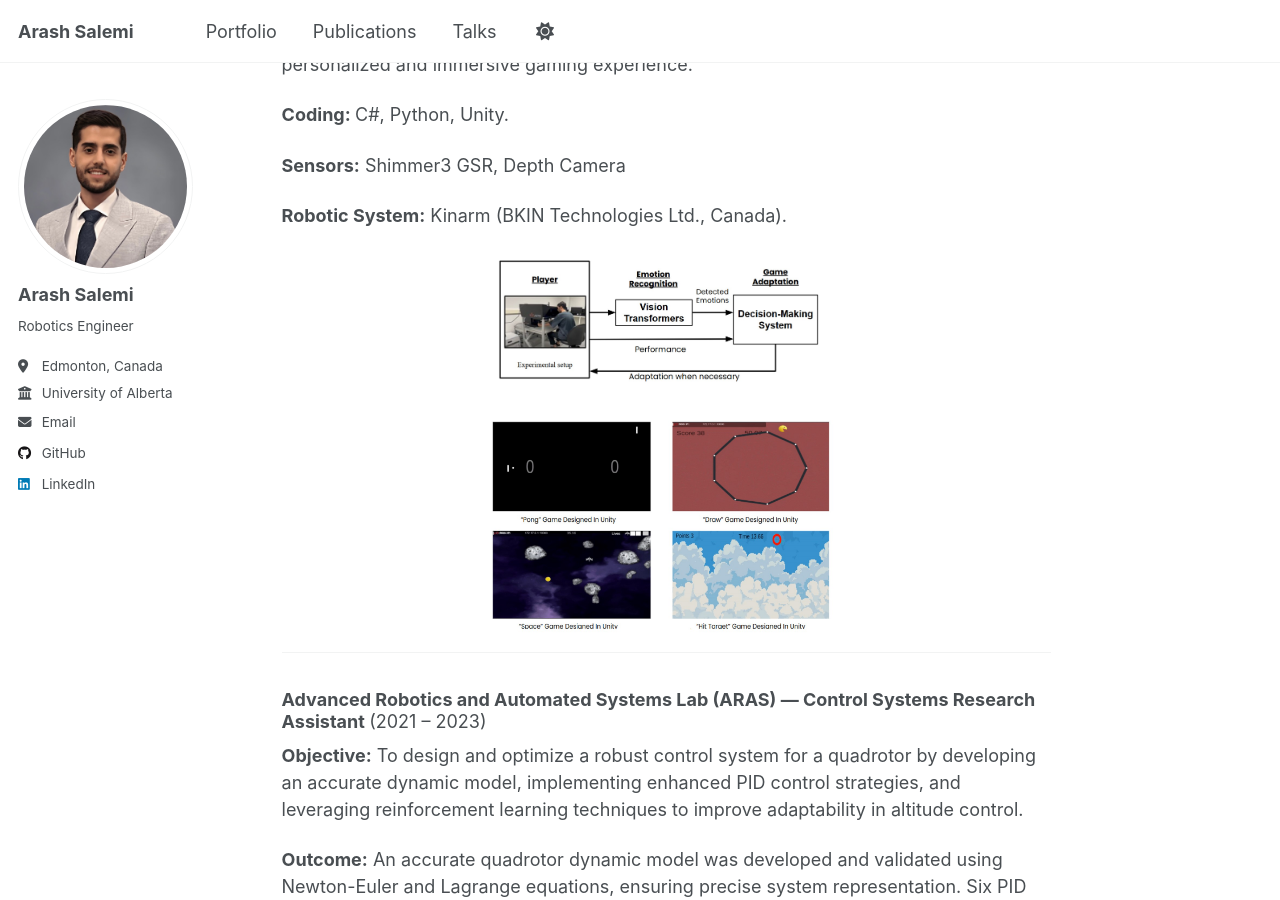
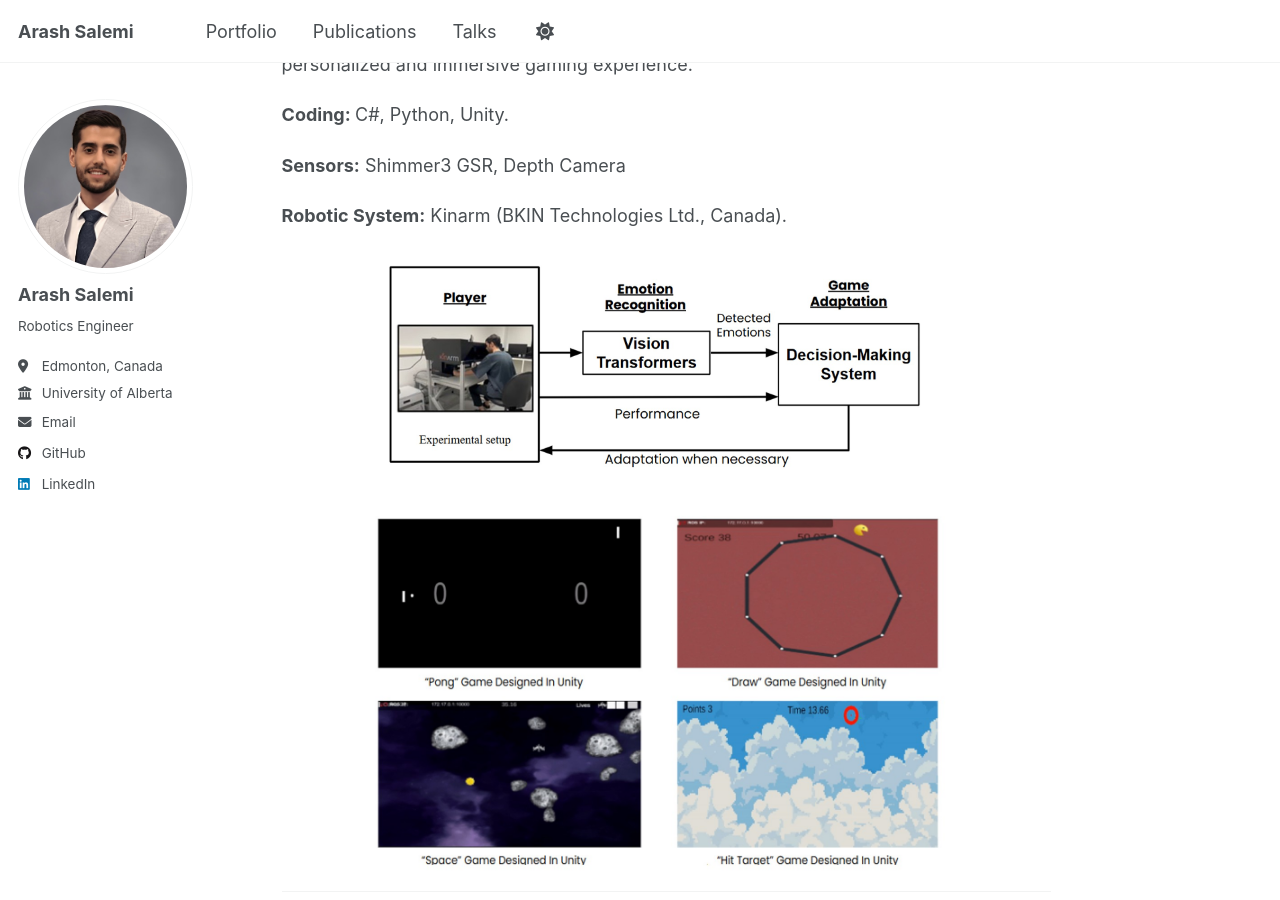
Before and after one commit to arash-salemi/arash-salemi.github.io, a Jekyll site: the page built from _pages/portfolio.md, in a window 1280 px wide and 900 px high, scrolled down 2577 px. Built offline with Jekyll 4.4.1, drawn with Linux system fonts in a browser that asks for light colours; a script that is not in the unit is left out.

Commit message:
Update portfolio.md

```diff
--- a/_pages/portfolio.md
+++ b/_pages/portfolio.md
@@ -59,11 +59,11 @@ With over four years of experience, I integrate system identification, optimizat
 
 <div style="text-align: center;">
 
-  <div class="frame" style="display: inline-block; width:60%; margin-bottom: 24px;">
+  <div class="frame" style="display: inline-block; width:100%; margin-bottom: 24px;">
     <img src="/images/portfolio/ncbl3.jpg" alt="NCBL architecture diagram">
   </div>
 
-  <div class="frame" style="display: inline-block; width:60%;">
+  <div class="frame" style="display: inline-block; width:100%;">
     <img src="/images/portfolio/ncbl4.jpg" alt="NCBL architecture diagram">
   </div>
 
```
